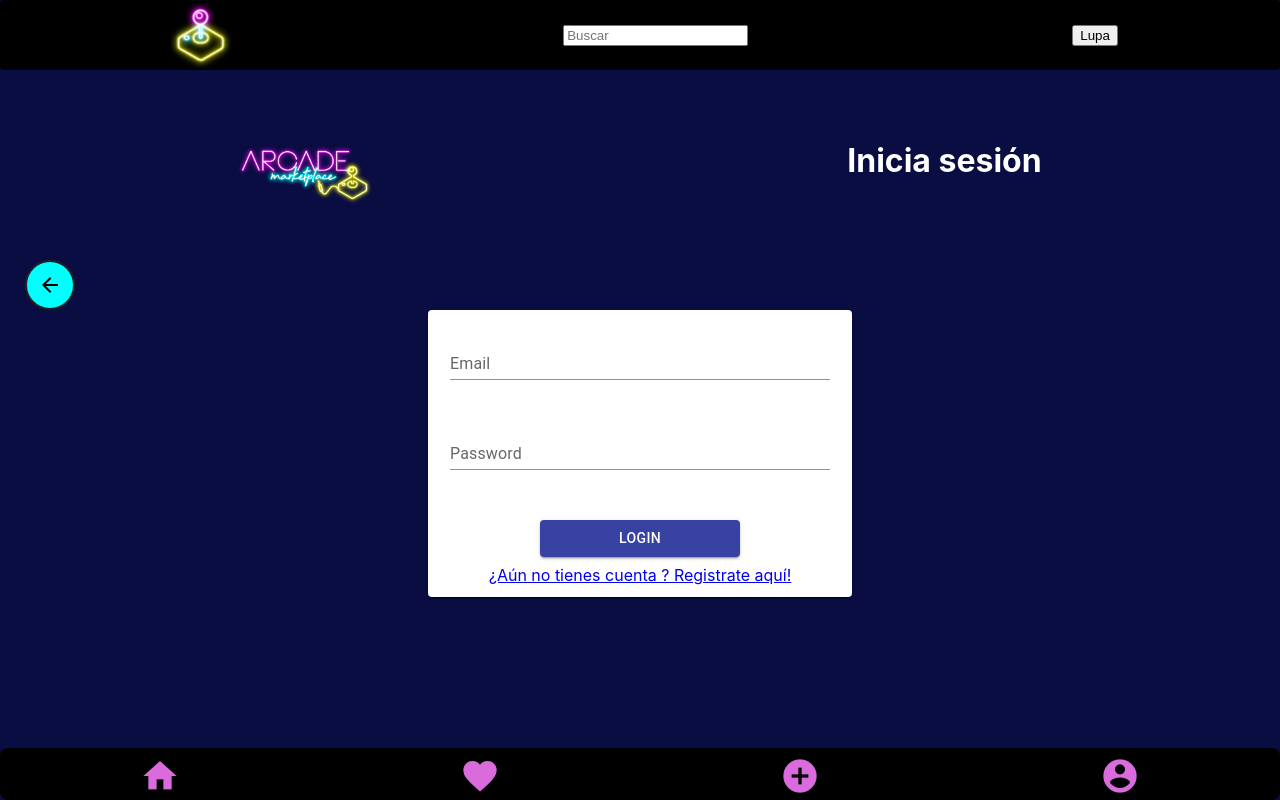
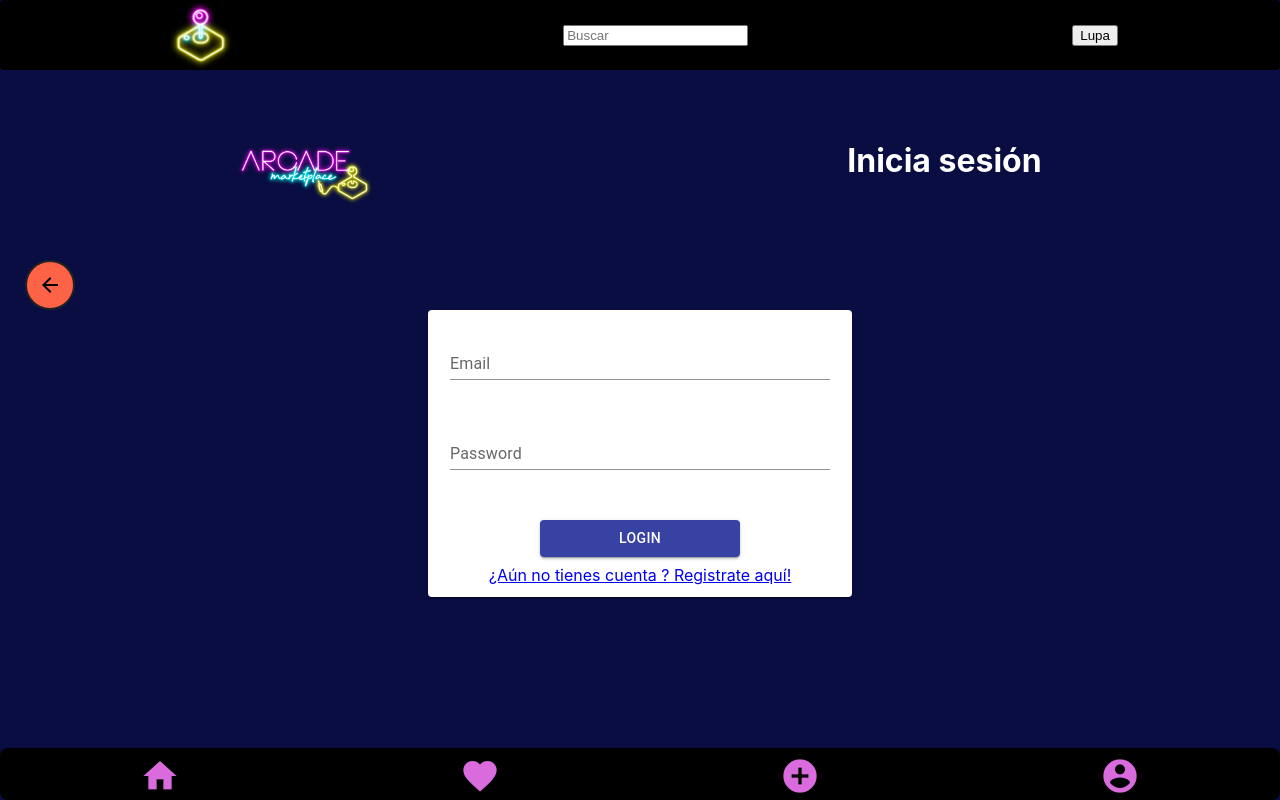
Before and after one commit to Ruboyi/arcade-marketplace-FRONTEND, a React (Create React App) app: page /login in a window 1280 px wide. Built offline with nearby package versions, Linux system fonts and the light colour scheme; no server answers.

Commit message:
cambie de color el goBack button a tomato

```diff
--- a/src/components/GoBack/GoBack.css
+++ b/src/components/GoBack/GoBack.css
@@ -1,6 +1,6 @@
 .goBack-button {
   text-align: center;
-  background-color: aqua;
+  background-color: tomato;
   border: 2px solid #222;
   border-radius: 50%;
   height: 50px;
```
